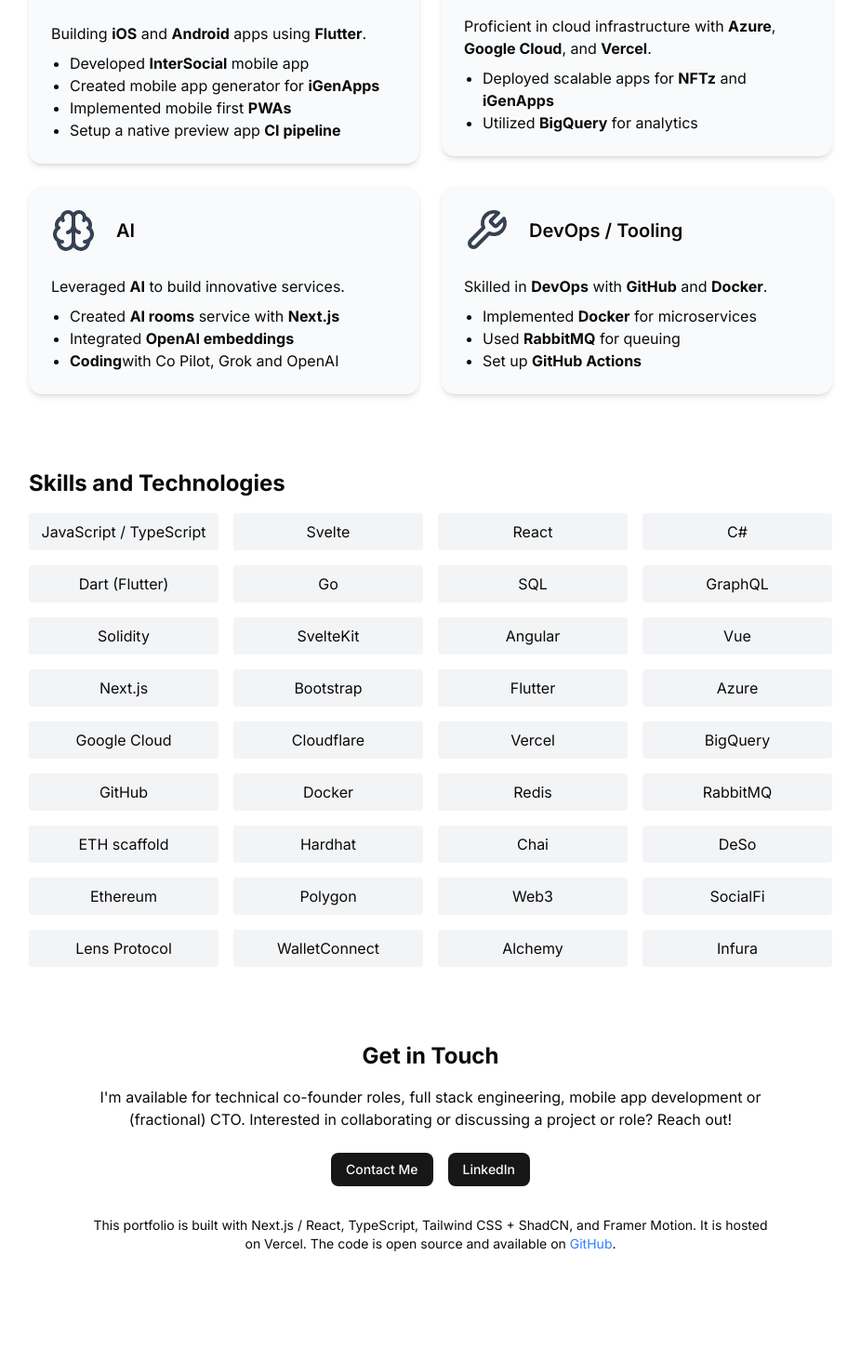
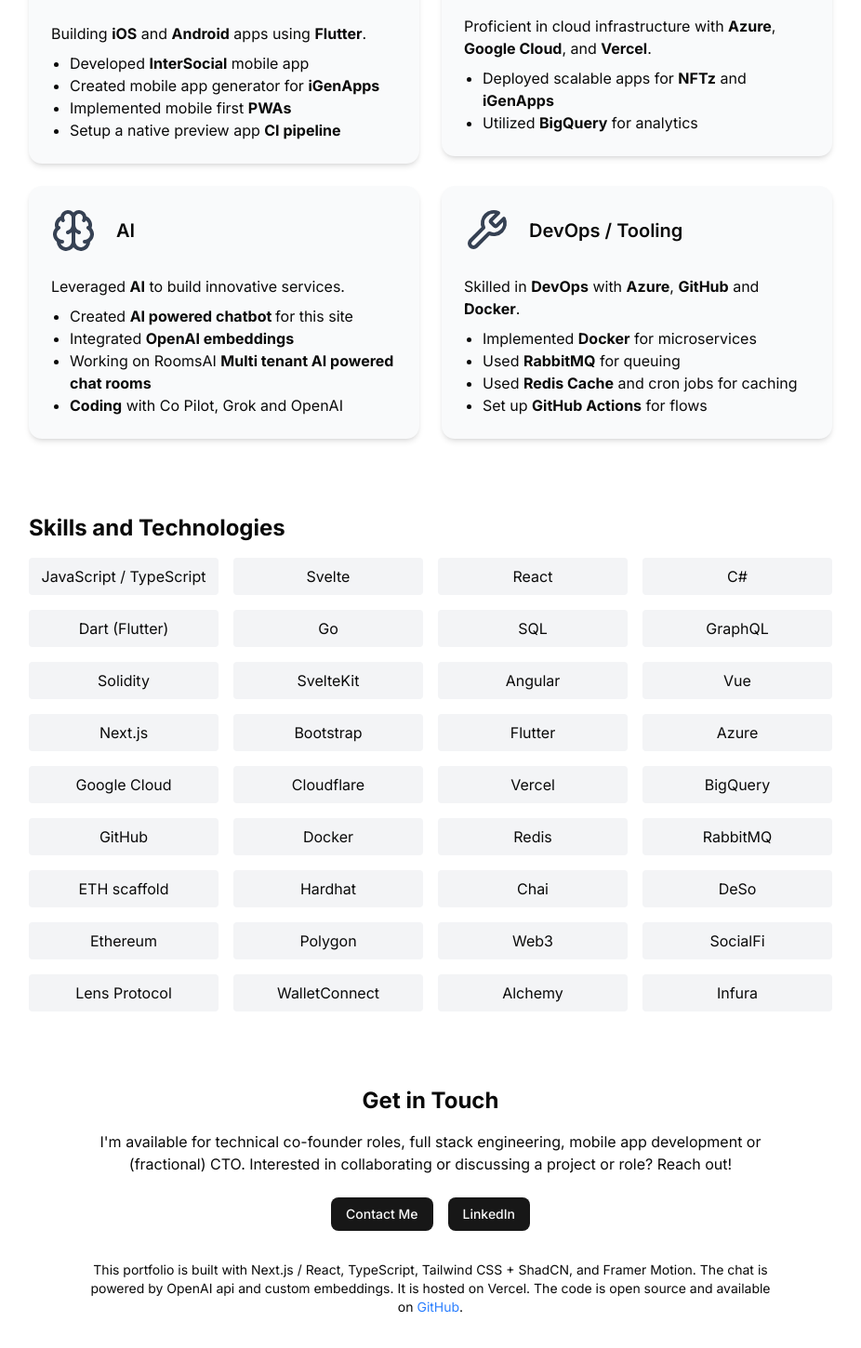
Before and after one commit to mvanhalen/portfolio, a Next.js app: page / in a window 1280 px wide. Shown: the part 1906-3356 px from the top of the page at 93% size, without its empty margins (177-1103 px from the left). Before the commit the page ends 3334 px from the top, so only its background shows below. Built offline with nearby package versions, Linux system fonts and the light colour scheme.

Commit message:
UPDATE: Added OpenAI reference and text fixes

```diff
--- a/src/app/page.tsx
+++ b/src/app/page.tsx
@@ -133,13 +133,11 @@
         </div>
 
         <div className='text-center text-xs sm:text-sm mb-10 mt-8'>
-          This portfolio is built with Next.js / React, TypeScript, Tailwind CSS + ShadCN, and Framer Motion. It is hosted on Vercel. The code is open source and available on
+          This portfolio is built with Next.js / React, TypeScript, Tailwind CSS + ShadCN, and Framer Motion. The chat is powered by OpenAI api and custom embeddings. It is hosted on Vercel. The code is open source and available on
           <Link href="https://github.com/mvanhalen/portfolio" target="_blank" className="text-blue-500 hover:underline"> GitHub</Link>.
         </div>
       </motion.section>
       <OpenAIChat />
-
     </div>
-
   );
 }
--- a/src/components/Cards.tsx
+++ b/src/components/Cards.tsx
@@ -60,10 +60,11 @@
                 </p>
                 <ul className="list-disc pl-5 text-sm sm:text-base">
                   <li>
-                    Created <strong>AI rooms</strong> service with <strong>Next.js</strong>
+                    Created <strong>AI powered chatbot </strong> for this site
                   </li>
                   <li>Integrated <strong>OpenAI embeddings</strong></li>
-                  <li><strong>Coding</strong>with Co Pilot, Grok and OpenAI </li>
+                  <li>Working on RoomsAI <strong>Multi tenant AI powered chat rooms</strong></li>
+                  <li><strong>Coding</strong> with Co Pilot, Grok and OpenAI </li>
                 </ul>
               </>
             ),
@@ -74,12 +75,13 @@
             content: (
               <>
                 <p className="text-sm sm:text-base mb-2">
-                  Skilled in <strong>DevOps</strong> with <strong>GitHub</strong> and <strong>Docker</strong>.
+                  Skilled in <strong>DevOps</strong> with <strong>Azure</strong>, <strong>GitHub</strong> and <strong>Docker</strong>.
                 </p>
                 <ul className="list-disc pl-5 text-sm sm:text-base">
                   <li>Implemented <strong>Docker</strong> for microservices</li>
                   <li>Used <strong>RabbitMQ</strong> for queuing</li>
-                  <li>Set up <strong>GitHub Actions</strong></li>
+                  <li>Used <strong>Redis Cache</strong> and cron jobs for caching</li>
+                  <li>Set up <strong>GitHub Actions</strong> for flows</li>
                 </ul>
               </>
             ),
```
